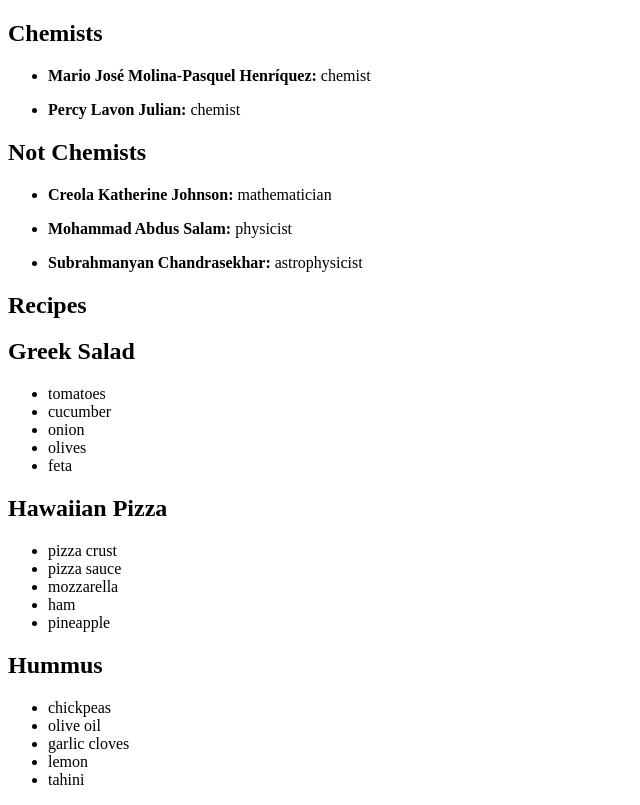
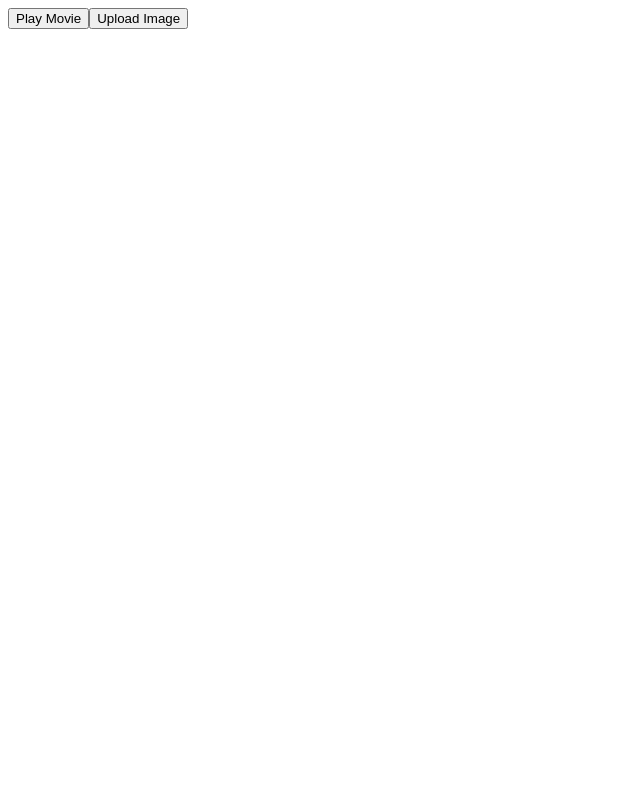
Before and after one commit to ivantandella/belajar-react, a React (Vite) app: page / in a window 1280 px wide. Shown: the whole page, without its empty margins (0-640 px from the left). Built offline with nearby package versions, Linux system fonts and the light colour scheme.

Commit message:
event handler

```diff
--- a/src/App.tsx
+++ b/src/App.tsx
@@ -2,6 +2,7 @@
 import { useState } from "react";
 import reactLogo from "./assets/react.svg";
 import viteLogo from "/vite.svg";
+import Button from "./Button";
 // import Profile from "./Profile";
 // import Gallery from "./Gallery";
 // import "./App.css";
@@ -104,103 +105,118 @@ import viteLogo from "/vite.svg";
 // }
 
 // rendering list (map & filter)
-const people = [
-  {
-    id: 0,
-    name: "Creola Katherine Johnson",
-    profession: "mathematician",
-  },
-  {
-    id: 1,
-    name: "Mario José Molina-Pasquel Henríquez",
-    profession: "chemist",
-  },
-  {
-    id: 2,
-    name: "Mohammad Abdus Salam",
-    profession: "physicist",
-  },
-  {
-    id: 3,
-    name: "Percy Lavon Julian",
-    profession: "chemist",
-  },
-  {
-    id: 4,
-    name: "Subrahmanyan Chandrasekhar",
-    profession: "astrophysicist",
-  },
-];
+// const people = [
+//   {
+//     id: 0,
+//     name: "Creola Katherine Johnson",
+//     profession: "mathematician",
+//   },
+//   {
+//     id: 1,
+//     name: "Mario José Molina-Pasquel Henríquez",
+//     profession: "chemist",
+//   },
+//   {
+//     id: 2,
+//     name: "Mohammad Abdus Salam",
+//     profession: "physicist",
+//   },
+//   {
+//     id: 3,
+//     name: "Percy Lavon Julian",
+//     profession: "chemist",
+//   },
+//   {
+//     id: 4,
+//     name: "Subrahmanyan Chandrasekhar",
+//     profession: "astrophysicist",
+//   },
+// ];
 
-const recipes = [
-  {
-    id: "greek-salad",
-    name: "Greek Salad",
-    ingredients: ["tomatoes", "cucumber", "onion", "olives", "feta"],
-  },
-  {
-    id: "hawaiian-pizza",
-    name: "Hawaiian Pizza",
-    ingredients: [
-      "pizza crust",
-      "pizza sauce",
-      "mozzarella",
-      "ham",
-      "pineapple",
-    ],
-  },
-  {
-    id: "hummus",
-    name: "Hummus",
-    ingredients: ["chickpeas", "olive oil", "garlic cloves", "lemon", "tahini"],
-  },
-];
+// const recipes = [
+//   {
+//     id: "greek-salad",
+//     name: "Greek Salad",
+//     ingredients: ["tomatoes", "cucumber", "onion", "olives", "feta"],
+//   },
+//   {
+//     id: "hawaiian-pizza",
+//     name: "Hawaiian Pizza",
+//     ingredients: [
+//       "pizza crust",
+//       "pizza sauce",
+//       "mozzarella",
+//       "ham",
+//       "pineapple",
+//     ],
+//   },
+//   {
+//     id: "hummus",
+//     name: "Hummus",
+//     ingredients: ["chickpeas", "olive oil", "garlic cloves", "lemon", "tahini"],
+//   },
+// ];
 
-export default function List() {
-  const chemists = people.filter((person) => person.profession === "chemist");
-  const notChemists = people.filter(
-    (person) => person.profession !== "chemist"
-  );
+// export default function List() {
+//   const chemists = people.filter((person) => person.profession === "chemist");
+//   const notChemists = people.filter(
+//     (person) => person.profession !== "chemist"
+//   );
 
+//   return (
+//     <article>
+//       <h1>Chemists</h1>
+//       <ul>
+//         {chemists.map((person) => (
+//           <li key={person.id}>
+//             <p>
+//               <b>{person.name}:</b>
+//               {" " + person.profession + " "}
+//             </p>
+//           </li>
+//         ))}
+//       </ul>
+
+//       <h1>Not Chemists</h1>
+//       <ul>
+//         {notChemists.map((person) => (
+//           <li key={person.id}>
+//             <p>
+//               <b>{person.name}:</b>
+//               {" " + person.profession + " "}
+//             </p>
+//           </li>
+//         ))}
+//       </ul>
+
+//       <div>
+//         <h1>Recipes</h1>
+//         {recipes.map((recipe) => (
+//           <div key={recipe.id}>
+//             <h2>{recipe.name}</h2>
+//             <ul>
+//               {recipe.ingredients.map((ingredient) => (
+//                 <li key={ingredient}>{ingredient}</li>
+//               ))}
+//             </ul>
+//           </div>
+//         ))}
+//       </div>
+//     </article>
+//   );
+// }
+
+// event handler
+export default function Toolbar() {
   return (
-    <article>
-      <h1>Chemists</h1>
-      <ul>
-        {chemists.map((person) => (
-          <li key={person.id}>
-            <p>
-              <b>{person.name}:</b>
-              {" " + person.profession + " "}
-            </p>
-          </li>
-        ))}
-      </ul>
-
-      <h1>Not Chemists</h1>
-      <ul>
-        {notChemists.map((person) => (
-          <li key={person.id}>
-            <p>
-              <b>{person.name}:</b>
-              {" " + person.profession + " "}
-            </p>
-          </li>
-        ))}
-      </ul>
-
-      <div>
-        <h1>Recipes</h1>
-        {recipes.map((recipe) => (
-          <div key={recipe.id}>
-            <h2>{recipe.name}</h2>
-            <ul>
-              {recipe.ingredients.map((ingredient) => (
-                <li key={ingredient}>{ingredient}</li>
-              ))}
-            </ul>
-          </div>
-        ))}
-      </div>
-    </article>
+    <div
+      className="Toolbar"
+      onClick={() => {
+        alert("You clicked on the toolbar!");
+      }}
+    >
+      <Button onClick={() => alert("Playing!")}>Play Movie</Button>
+      <Button onClick={() => alert("Uploading!")}>Upload Image</Button>
+    </div>
   );
 }
--- /dev/null
+++ b/src/Button.tsx
@@ -0,0 +1,12 @@
+export default function Button({ onClick, children }) {
+  return (
+    <button
+      onClick={(e) => {
+        e.stopPropagation();
+        onClick();
+      }}
+    >
+      {children}
+    </button>
+  );
+}
```
Also changed, not shown: 1 other file (tests, documents, lock files or other folders).
